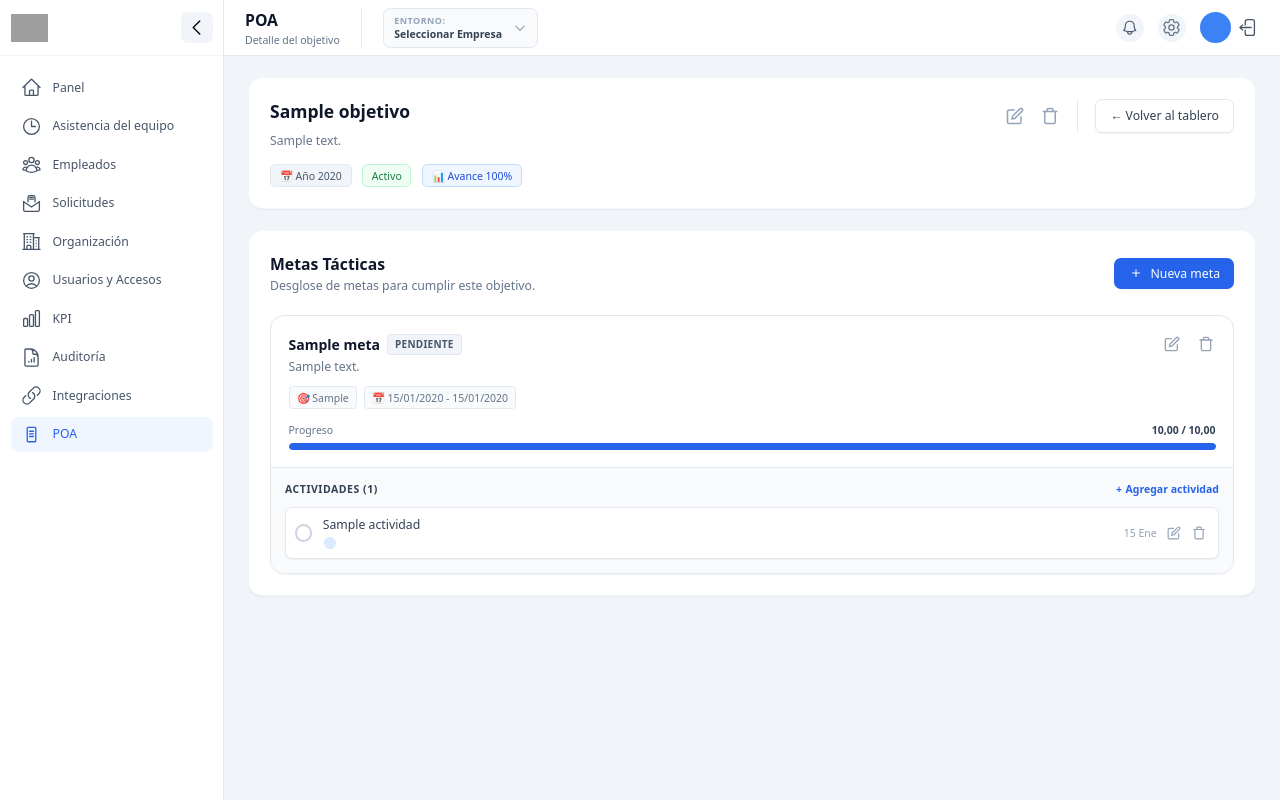
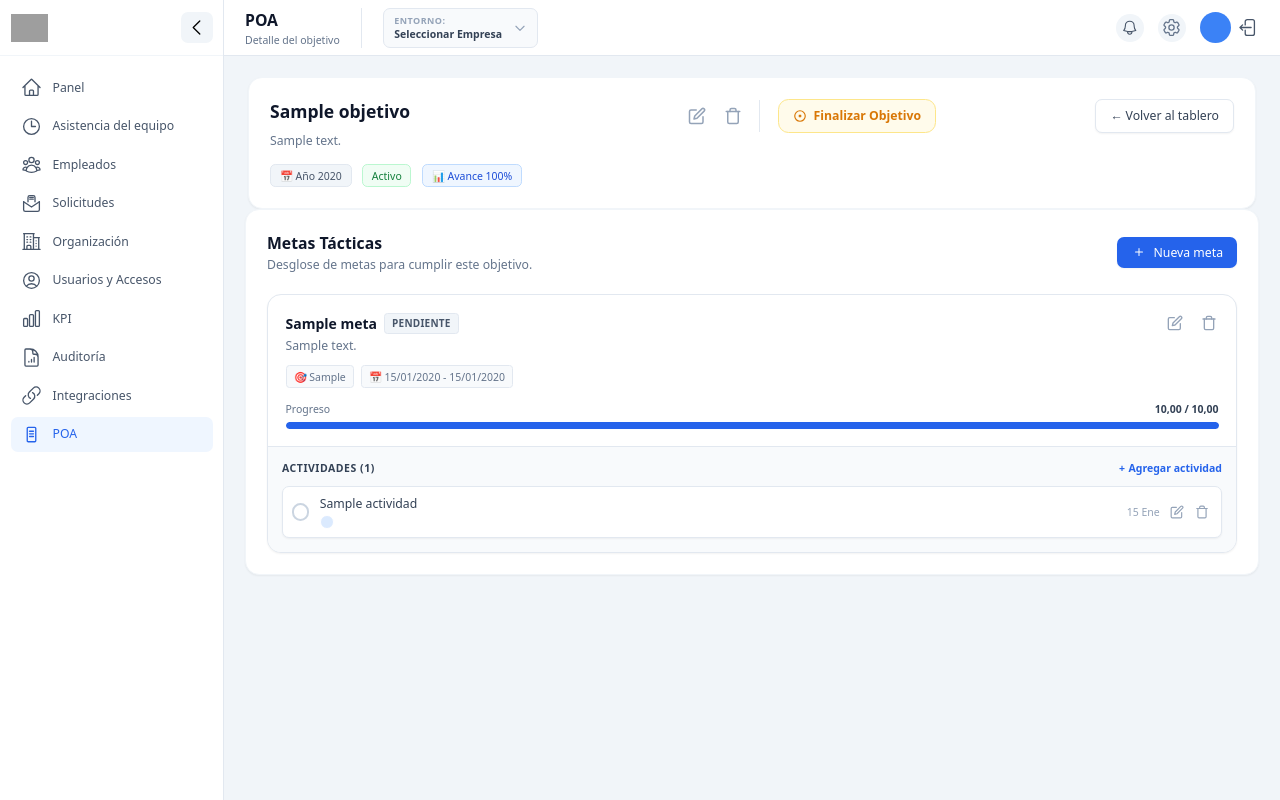
Before and after one commit to ricardofel/Proyecto-Web-PuntoPymes, a Django app: page /poa/objetivos/1/ in a window 1280 px wide. Run offline with Django 5.2, Linux system fonts and the light colour scheme; a user stored in the database is signed in; tables that the repository leaves empty hold one stand-in row (values such as "Sample post"); parts of the project's set-up code (start-up, migrations or seed data) failed here and were passed over; some libraries are stand-ins or nearby versions; grey boxes are pictures that could not be loaded.

Commit message:
POA: Avance estetica, seguridad

```diff
--- a/source/poa/templates/poa/objetivo_detalle.html
+++ b/source/poa/templates/poa/objetivo_detalle.html
@@ -18,7 +18,7 @@
         <h3 class="text-lg font-semibold text-slate-900">Metas Tácticas</h3>
         <p class="text-sm text-slate-500">Desglose de metas para cumplir este objetivo.</p>
       </div>
-
+      {% if user.is_superuser or user.es_admin_rrhh or user.es_superadmin_negocio %}
       <button
         type="button"
         class="inline-flex items-center gap-2 px-4 py-2 rounded-lg bg-blue-600 text-white text-sm font-medium hover:bg-blue-700 shadow-sm transition"
@@ -30,6 +30,7 @@
         </svg>
         Nueva meta
       </button>
+      {% endif %}
     </div>
 
     <div
--- a/source/poa/templates/poa/partials/objetivo_header.html
+++ b/source/poa/templates/poa/partials/objetivo_header.html
@@ -43,6 +43,31 @@
             <svg width="18" height="18" viewBox="0 0 24 24" fill="none" stroke="currentColor" stroke-width="2" stroke-linecap="round" stroke-linejoin="round"><polyline points="3 6 5 6 21 6"></polyline><path d="M19 6v14a2 2 0 0 1-2 2H7a2 2 0 0 1-2-2V6m3 0V4a2 2 0 0 1 2-2h4a2 2 0 0 1 2 2v2"></path></svg>
         </button>
     </div>
+
+    <div class="flex items-center gap-4">
+
+            {% if user.is_superuser or user.es_admin_rrhh %}
+                <form action="{% url 'poa:cambiar_estado_objetivo' objetivo.pk %}" method="POST" class="inline">
+                    {% csrf_token %}
+                    <button type="submit" class="flex items-center gap-2 px-4 py-2 rounded-xl text-sm font-semibold transition-all
+                        {% if objetivo.estado == 'activo' %}
+                            bg-amber-50 text-amber-600 hover:bg-amber-100 border border-amber-200
+                        {% else %}
+                            bg-blue-50 text-blue-600 hover:bg-blue-100 border border-blue-200
+                        {% endif %}">
+
+                        {% if objetivo.estado == 'activo' %}
+                            <svg class="w-4 h-4" fill="none" stroke="currentColor" viewBox="0 0 24 24"><path d="M10 14l2-2m0 0l2-2m-2 2l-2-2m2 2l2 2m7-2a9 9 0 11-18 0 9 9 0 0118 0z" stroke-width="2"/></svg>
+                            Finalizar Objetivo
+                        {% else %}
+                            <svg class="w-4 h-4" fill="none" stroke="currentColor" viewBox="0 0 24 24"><path d="M9 12l2 2 4-4m6 2a9 9 0 11-18 0 9 9 0 0118 0z" stroke-width="2"/></svg>
+                            Re-activar Objetivo
+                        {% endif %}
+                    </button>
+                </form>
+            {% endif %}
+        </div>
+    </div>
     {% endif %}
 
     <a
--- a/source/poa/templates/poa/poa.html
+++ b/source/poa/templates/poa/poa.html
@@ -18,6 +18,7 @@
       </p>
     </div>
 
+    {% if user.is_superuser or user.es_admin_rrhh or user.es_superadmin_negocio %}
     <button
       class="inline-flex items-center px-4 py-2 rounded-lg bg-blue-600 text-white text-sm font-medium hover:bg-blue-700 shadow-sm"
       data-bs-toggle="modal"
@@ -25,6 +26,7 @@
     >
       + Nuevo objetivo
     </button>
+    {% endif %}
   </div>
 
   <!-- Filtros (HTMX) -->
--- a/source/poa/urls.py
+++ b/source/poa/urls.py
@@ -15,6 +15,7 @@ from .views.poa_view import (
     actividad_estado_view,
     objetivo_editar_view,
     objetivo_eliminar_view,
+    cambiar_estado_objetivo,
 )
 
 app_name = "poa"
@@ -42,5 +43,6 @@ urlpatterns = [
     path("actividades/<int:pk>/estado/", actividad_estado_view, name="actividad_estado"),
     path("objetivos/<int:pk>/editar/", objetivo_editar_view, name="objetivo_editar"),
     path("objetivos/<int:pk>/eliminar/", objetivo_eliminar_view, name="objetivo_eliminar"),
+    path("objetivos/<int:pk>/cambiar-estado/", cambiar_estado_objetivo, name="cambiar_estado_objetivo"),
 
 ]
--- a/source/poa/views/poa_view.py
+++ b/source/poa/views/poa_view.py
@@ -458,3 +458,19 @@ def objetivo_eliminar_view(request, pk: int):
         """)
 
     return HttpResponseBadRequest()
+
+@login_required
+@solo_superusuario_o_admin_rrhh
+def cambiar_estado_objetivo(request, pk):
+    objetivo = get_object_or_404(ObjetivoEstrategico, pk=pk)
+
+    # Lógica simple de cambio
+    if objetivo.estado == 'activo':
+        objetivo.estado = 'cerrado'
+        messages.warning(request, f"El objetivo '{objetivo.nombre}' ha sido cerrado.")
+    else:
+        objetivo.estado = 'activo'
+        messages.success(request, f"El objetivo '{objetivo.nombre}' ahora está activo.")
+
+    objetivo.save()
+    return redirect('poa:objetivo_detalle', pk=pk)
```
Also changed, not shown: source/poa/templates/poa/partials/dashboard_cards.html (+0 -18 lines).
